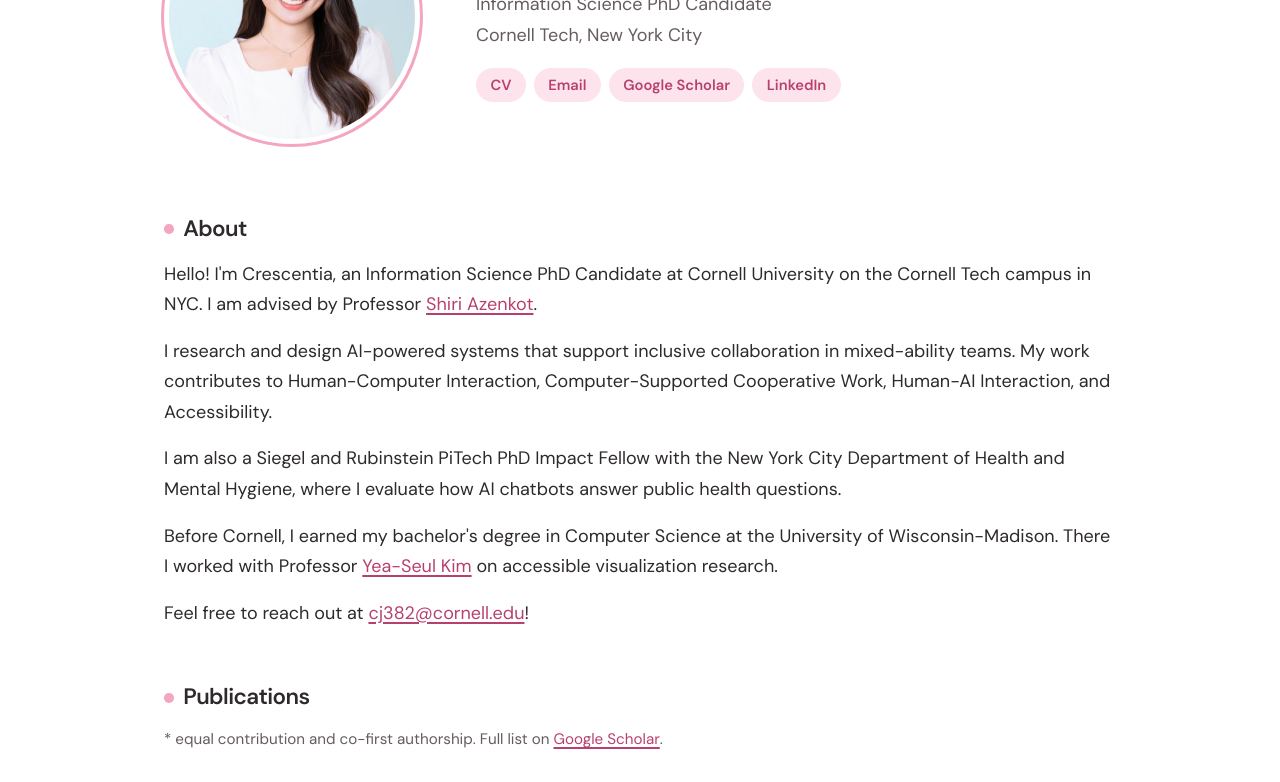
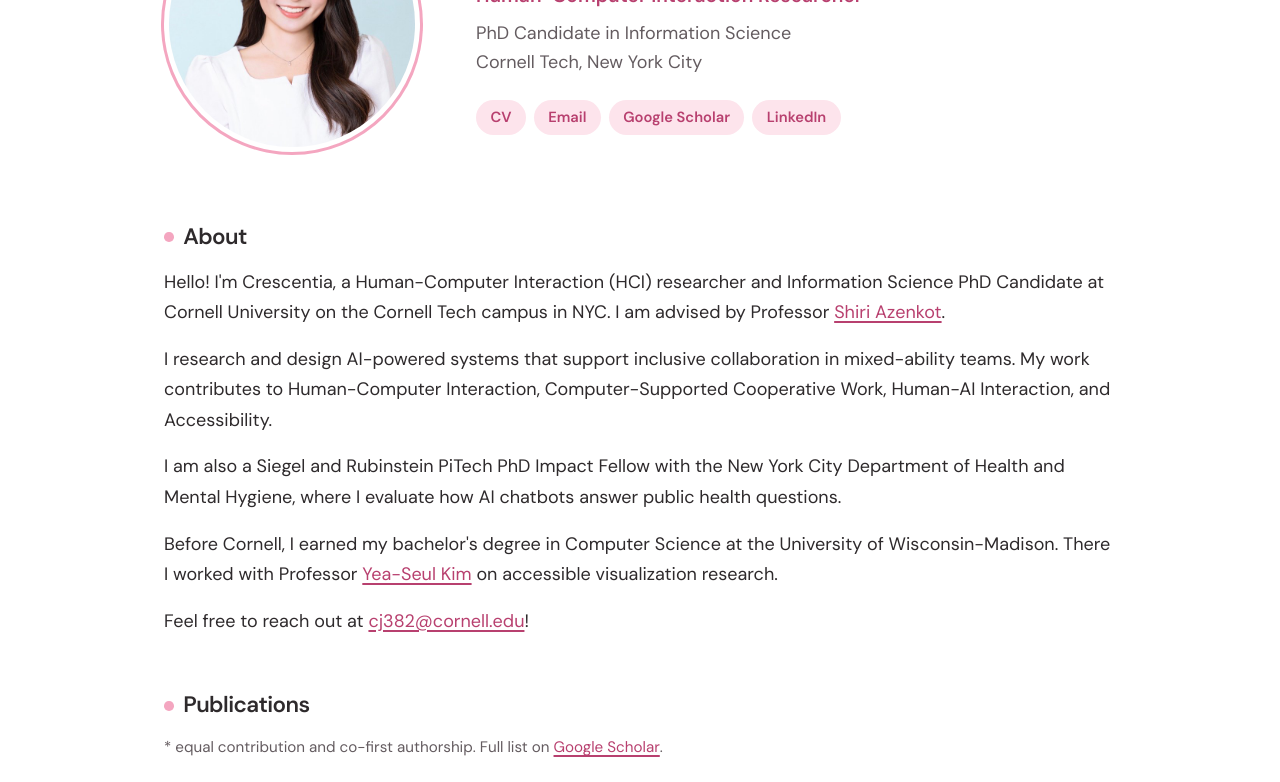
Before and after one commit to crescentiajung/crescentiajung.com, a plain HTML site: page index.html in a window 1280 px wide. Shown: the part 224-1006 px from the top of the page. Drawn offline with Linux system fonts and the light colour scheme.

Commit message:
Add files via upload

```diff
--- a/index.html
+++ b/index.html
@@ -39,7 +39,8 @@
       <img class="photo" src="/photo.jpg" alt="Portrait of Crescentia Jung, smiling" width="640" height="640">
       <div>
         <h1 id="name">Crescentia Jung</h1>
-        <p class="tagline">Information Science PhD Candidate<br>Cornell Tech, New York City</p>
+        <p class="role">Human-Computer Interaction Researcher</p>
+        <p class="tagline">PhD Candidate in Information Science<br>Cornell Tech, New York City</p>
         <ul class="links" aria-label="Contact and profiles">
           <li><a href="/cv.pdf" target="_blank" rel="noopener">CV<span class="sr-only"> (PDF)</span><span class="sr-only"> (opens in new tab)</span></a></li>
           <li><a href="mailto:cj382@cornell.edu">Email</a></li>
@@ -51,7 +52,7 @@
 
     <section id="about" aria-labelledby="about-h">
       <h2 id="about-h">About</h2>
-      <p>Hello! I'm Crescentia, an Information Science PhD Candidate at Cornell University on the Cornell Tech campus in NYC. I am advised by Professor <a href="https://scholar.google.com/citations?user=jNQlAkoAAAAJ&amp;hl=en" target="_blank" rel="noopener">Shiri Azenkot<span class="sr-only"> (opens in new tab)</span></a>.</p>
+      <p>Hello! I'm Crescentia, a Human-Computer Interaction (HCI) researcher and Information Science PhD Candidate at Cornell University on the Cornell Tech campus in NYC. I am advised by Professor <a href="https://scholar.google.com/citations?user=jNQlAkoAAAAJ&amp;hl=en" target="_blank" rel="noopener">Shiri Azenkot<span class="sr-only"> (opens in new tab)</span></a>.</p>
       <p>I research and design AI-powered systems that support inclusive collaboration in mixed-ability teams. My work contributes to Human-Computer Interaction, Computer-Supported Cooperative Work, Human-AI Interaction, and Accessibility.</p>
       <p>I am also a Siegel and Rubinstein PiTech PhD Impact Fellow with the New York City Department of Health and Mental Hygiene, where I evaluate how AI chatbots answer public health questions.</p>
       <p>Before Cornell, I earned my bachelor's degree in Computer Science at the University of Wisconsin-Madison. There I worked with Professor <a href="https://scholar.google.com/citations?user=I6_09PIAAAAJ&amp;hl=en" target="_blank" rel="noopener">Yea-Seul Kim<span class="sr-only"> (opens in new tab)</span></a> on accessible visualization research.</p>
--- a/style.css
+++ b/style.css
@@ -102,8 +102,8 @@ a:hover { text-decoration-thickness: 3px; }
   justify-content: space-between;
   gap: .75rem;
   flex-wrap: wrap;
-  padding-top: .85rem;
-  padding-bottom: .85rem;
+  padding-top: 1.1rem;
+  padding-bottom: 1.1rem;
 }
 .brand {
   display: inline-flex;
@@ -161,7 +161,7 @@ h1, h2 {
   line-height: 1.2;
   letter-spacing: -.025em;
 }
-h1 { font-size: clamp(2.1rem, 6vw, 2.8rem); margin: 0 0 .4rem; }
+h1 { font-size: clamp(2.1rem, 6vw, 2.8rem); margin: 0 0 .9rem; }
 h2 {
   font-size: 1.4rem;
   margin: 3.5rem 0 1rem;
@@ -178,16 +178,23 @@ h2::before {
   flex: none;
 }
 
+.role {
+  margin: 0 0 .35rem;
+  font-size: 1.2rem;
+  font-weight: 600;
+  color: var(--accent);
+}
 .tagline {
   margin: 0;
   color: var(--muted);
+  line-height: 1.6;
 }
 
 .links {
   display: flex;
   flex-wrap: wrap;
   gap: .5rem;
-  margin: 1.1rem 0 0;
+  margin: 1.5rem 0 0;
   padding: 0;
   list-style: none;
 }
```
Also changed, not shown: 1 other file.
